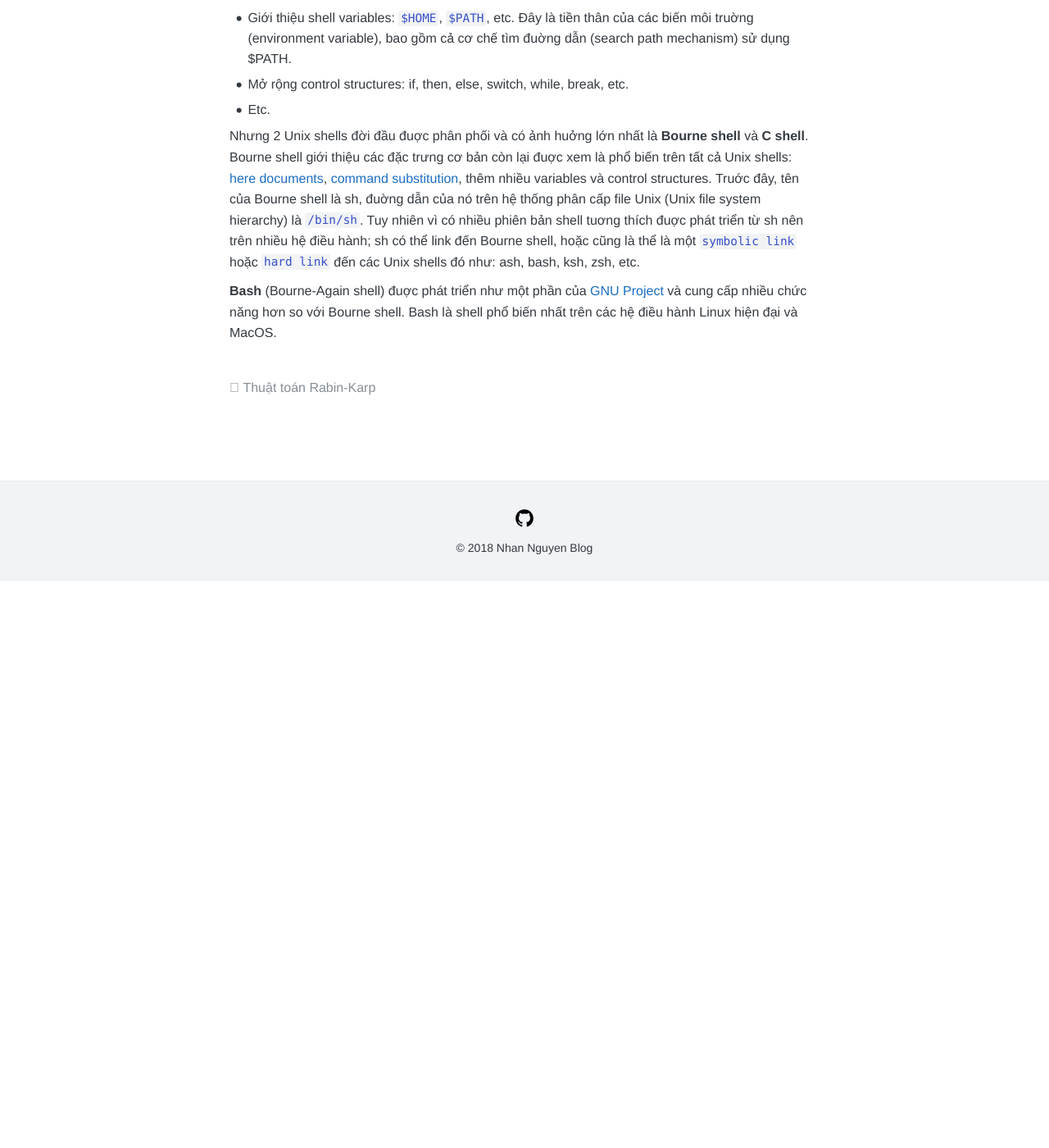
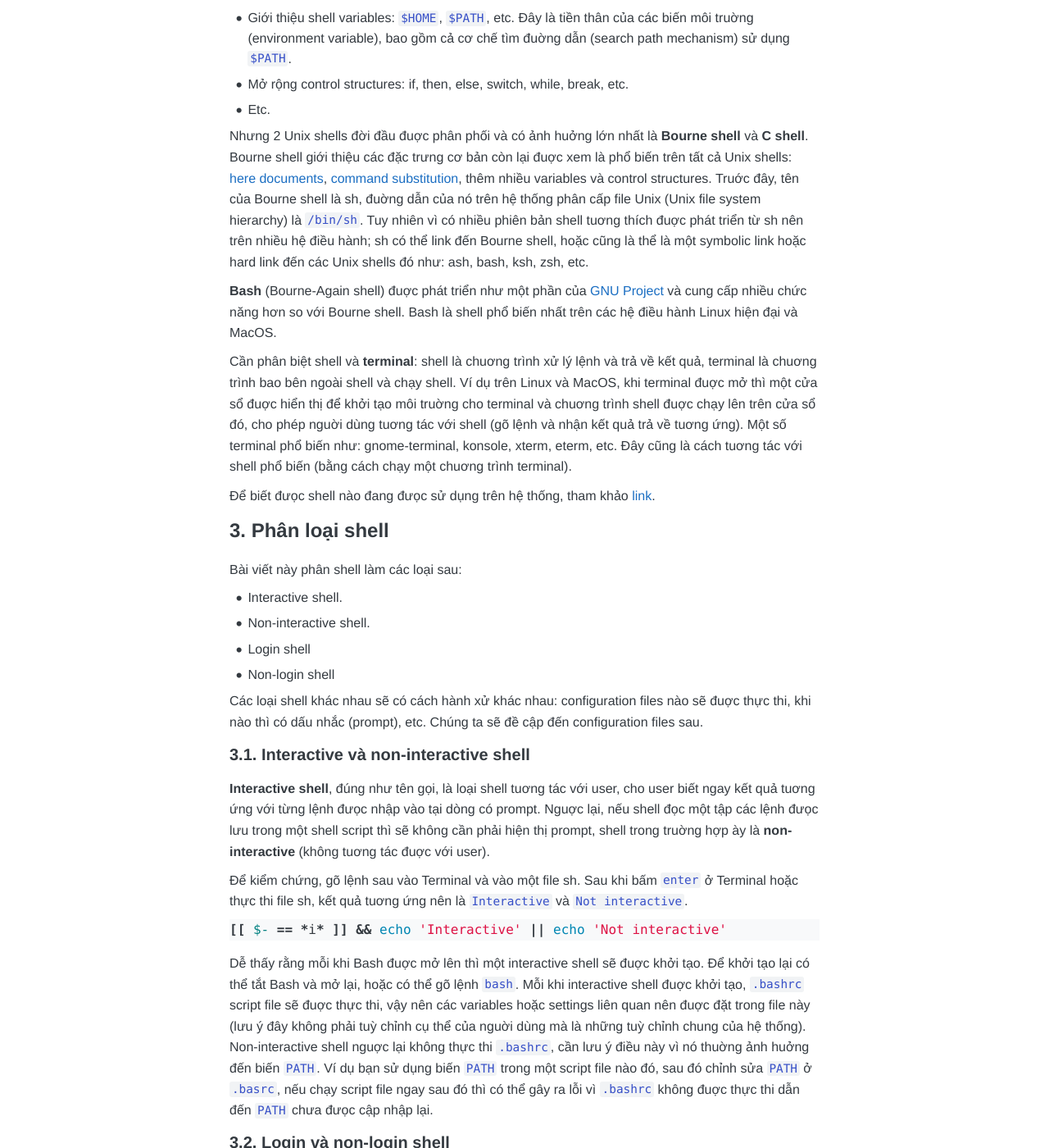
Before and after one commit to nhannguyen95/nhannguyen95.github.io, a Jekyll site: the page built from _posts/2018-05-28-hoc-linux-1.md, in a window 1280 px wide and 1400 px high, scrolled down 975 px. Shown: the whole window at 82% size. Built offline with Jekyll 4.4.1, drawn with Linux system fonts in a browser that asks for light colours; nearby versions of some CDN libraries; comment, search, counter and statistics services are not loaded; before the commit the page ends 1683 px from its top, so only the background shows below that; some of the changed text lies outside the part shown.

Commit message:
Update 2018-05-28-hoc-linux-1.md

```diff
--- a/_posts/2018-05-28-hoc-linux-1.md
+++ b/_posts/2018-05-28-hoc-linux-1.md
@@ -14,15 +14,15 @@ summary: Giới thiệu về shell và phân loại shell trên Unix-like system
 
 ## **1. Shell**
 
-**Shell** là một giao diện nguời dùng (user interface) dùng để truy cập đến các dịch vụ của hệ điều hành. Nhìn chung, shell sử dụng một giao diện dòng lệnh (**command-line interface, command-line shell, command language interpreter - CLI**) hoặc giao diện nguời dùng đồ hoạ (**graphical user interface - GUI**). Gọi là shell (vỏ) vì nó là lớp ngoài cùng bao quanh nhân của hệ điều hành.
+**Shell** là một giao diện nguời dùng (user interface) dùng để truy cập đến các dịch vụ của hệ điều hành. Nhìn chung, shell sử dụng giao diện dòng lệnh (**command-line interface, command-line shell, command language interpreter - CLI**) hoặc giao diện nguời dùng đồ hoạ (**graphical user interface - GUI**). Gọi là shell (vỏ) vì nó là lớp ngoài cùng bao quanh nhân của hệ điều hành.
 
 Ví dụ: bạn muốn tạo một folder mới trên máy tính, bất kể đang sử dụng Unix-like systems hay Windows, có thể sử dụng 2 cách:
 - GUI: dùng chuột, nhấp chuột phải chọn new folder.
 - CLI: CLI trên Windows là **Command Prompt**, trên Unix-like systems thì đa dạng hơn, và lệnh tạo folder mới đa số là `mkdir path_to_folder`.
 
-Một số ứng dụng có thể implement một CLI cho riêng nó bên cạnh GUI. Ví dụ khi cài [Sublime Text](https://www.sublimetext.com/), bạn vừa có thể mở nó bằng việc click vào icon, hoặc sử dụng CLI và gõ `sublime`.
+Một số ứng dụng có thể implement một phiên bản CLI cho riêng nó bên cạnh GUI. Ví dụ khi cài [Sublime Text](https://www.sublimetext.com/), bạn vừa có thể mở nó bằng việc click vào icon, hoặc sử dụng CLI và gõ `sublime`.
 
-Một đặc điểm của CLI đó là nó có thể lưu một chuỗi các lệnh vào file để tái sử dụng, gọi là **script files**.
+Một đặc điểm của CLI đó là nó có thể lưu một chuỗi các lệnh vào file để tái sử dụng, gọi là **shell script files**.
 
 ## **2. Unix shell**
 
@@ -31,10 +31,65 @@ Một đặc điểm của CLI đó là nó có thể lưu một chuỗi các l
 Unix shell đầu tiên là Thompson shell, giới thiệu các chức năng chung cơ bản cho các Unix shell sau này: đuờng ống (piping), các cấu trúc điều khiển (control structures) sử dụng if và goto, và ký tự đại diện (wildcard character).
 
 PWB shell hay Mashey shell là phiên bản đuợc tăng cuờng của Thompson shell, tập trung vào lập trình shell (shell programming). Một số thay đổi đáng lưu ý:
-- Giới thiệu shell variables: `$HOME`, `$PATH`, etc. Đây là tiền thân của các biến môi truờng (environment variable), bao gồm cả cơ chế tìm đuờng dẫn (search path mechanism) sử dụng $PATH.
+- Giới thiệu shell variables: `$HOME`, `$PATH`, etc. Đây là tiền thân của các biến môi truờng (environment variable), bao gồm cả cơ chế tìm đuờng dẫn (search path mechanism) sử dụng `$PATH`.
 - Mở rộng control structures: if, then, else, switch, while, break, etc.
 - Etc.
 
-Nhưng 2 Unix shells đời đầu đuợc phân phối và có ảnh huởng lớn nhất là **Bourne shell** và **C shell**.  Bourne shell giới thiệu các đặc trưng cơ bản còn lại đuợc xem là phổ biến trên tất cả Unix shells: [here documents](https://en.wikipedia.org/wiki/Here_document), [command substitution](https://en.wikipedia.org/wiki/Command_substitution), thêm nhiều variables và control structures. Truớc đây, tên của Bourne shell là sh, đuờng dẫn của nó trên hệ thống phân cấp file Unix (Unix file system hierarchy) là `/bin/sh`. Tuy nhiên vì có nhiều phiên bản shell tuơng thích đuợc phát triển từ sh nên trên nhiều hệ điều hành; sh có thể link đến Bourne shell, hoặc cũng là thể là một `symbolic link` hoặc `hard link` đến các Unix shells đó như: ash, bash, ksh, zsh, etc.
+Nhưng 2 Unix shells đời đầu đuợc phân phối và có ảnh huởng lớn nhất là **Bourne shell** và **C shell**.  Bourne shell giới thiệu các đặc trưng cơ bản còn lại đuợc xem là phổ biến trên tất cả Unix shells: [here documents](https://en.wikipedia.org/wiki/Here_document), [command substitution](https://en.wikipedia.org/wiki/Command_substitution), thêm nhiều variables và control structures. Truớc đây, tên của Bourne shell là sh, đuờng dẫn của nó trên hệ thống phân cấp file Unix (Unix file system hierarchy) là `/bin/sh`. Tuy nhiên vì có nhiều phiên bản shell tuơng thích đuợc phát triển từ sh nên trên nhiều hệ điều hành; sh có thể link đến Bourne shell, hoặc cũng là thể là một symbolic link hoặc hard link đến các Unix shells đó như: ash, bash, ksh, zsh, etc.
 
 **Bash** (Bourne-Again shell) đuợc phát triển như một phần của [GNU Project](https://en.wikipedia.org/wiki/GNU_Project) và cung cấp nhiều chức năng hơn so với Bourne shell. Bash là shell phổ biến nhất trên các hệ điều hành Linux hiện đại và MacOS.
+
+Cần phân biệt shell và **terminal**: shell là chuơng trình xử lý lệnh và trả về kết quả, terminal là chuơng trình bao bên ngoài shell và chạy shell. Ví dụ trên Linux và MacOS, khi terminal đuợc mở thì một cửa sổ đuợc hiển thị để khởi tạo môi truờng cho terminal và chuơng trình shell đuợc chạy lên trên cửa sổ đó, cho phép nguời dùng tuơng tác với shell (gõ lệnh và nhận kết quả trả về tuơng ứng). Một số terminal phổ biến như: gnome-terminal, konsole, xterm, eterm, etc. Đây cũng là cách tuơng tác với shell phổ biến (bằng cách chạy một chuơng trình terminal).
+
+Để biết đưọc shell nào đang đưọc sử dụng trên hệ thống, tham khảo [link](https://askubuntu.com/questions/590899/how-to-check-which-shell-am-i-using).
+
+## **3. Phân loại shell**
+
+Bài viết này phân shell làm các loại sau:
+- Interactive shell.
+- Non-interactive shell.
+- Login shell
+- Non-login shell
+
+Các loại shell khác nhau sẽ có cách hành xử khác nhau: configuration files nào sẽ đuợc thực thi, khi nào thì có dấu nhắc (prompt), etc. Chúng ta sẽ đề cập đến configuration files sau.
+
+### **3.1. Interactive và non-interactive shell**
+
+**Interactive shell**, đúng như tên gọi, là loại shell tuơng tác với user, cho user biết ngay kết quả tuơng ứng với từng lệnh đưọc nhập vào tại dòng có prompt. Nguợc lại, nếu shell đọc một tập các lệnh đưọc lưu trong một shell script thì sẽ không cần phải hiện thị prompt, shell trong truờng hợp ày là **non-interactive** (không tuơng tác đuợc với user).
+
+Để kiểm chứng, gõ lệnh sau vào Terminal và vào một file sh. Sau khi bấm `enter` ở Terminal hoặc thực thi file sh, kết quả tuơng ứng nên là `Interactive` và `Not interactive`.
+
+{% highlight shell %}
+[[ $- == *i* ]] && echo 'Interactive' || echo 'Not interactive'
+{% endhighlight %}
+
+Dễ thấy rằng mỗi khi Bash đuợc mở lên thì một interactive shell sẽ đuợc khởi tạo. Để khởi tạo lại có thể tắt Bash và mở lại, hoặc có thể gõ lệnh `bash`. Mỗi khi interactive shell đuợc khởi tạo, `.bashrc` script file sẽ đuợc thực thi, vậy nên các variables hoặc settings liên quan nên đuợc đặt trong file này (lưu ý đây không phải tuỳ chỉnh cụ thể của nguời dùng mà là những tuỳ chỉnh chung của hệ thống). Non-interactive shell nguợc lại không thực thi `.bashrc`, cần lưu ý điều này vì nó thuờng ảnh huởng đến biến `PATH`. Ví dụ bạn sử dụng biến `PATH` trong một script file nào đó, sau đó chỉnh sửa `PATH` ở `.basrc`, nếu chạy script file ngay sau đó thì có thể gây ra lỗi vì `.bashrc` không đuợc thực thi dẫn đến `PATH` chưa đưọc cập nhập lại.
+
+### **3.2. Login và non-login shell**
+
+Nếu khi bạn chạy một chuơng trình shell (hoặc terminal), bạn cần phải nhập username và password truớc khi sử dụng thì đó là **login shell**, nguợc lại là **non-login shell** (ví dụ khi mở terminal).
+
+Một số ví dụ về login shell:
+* Khi bạn gõ username và password để truy cập vào desktop thì về cơ bản bạn đã khởi động một login shell (login shell này khởi động desktop và các thứ tuơng tự).
+* Sau khi truy cập đuợc vào desktop, một truờng hợp nữa để bạn khởi động một login shell khác là khi desktop có vấn đề và bạn cần chuyển sang một terminal ảo (virual terminal) bằng tổ hợp `Ctrl` + `Alt` + `F1`.
+
+Những script files đuợc thực thi khi khởi tạo một login shell là:
+* `/etc/profile`
+* `~/.bash_profile`
+* `~/.bash_login`
+
+Và những tuỳ chỉnh cụ thể của nguời dùng nên đuợc đặt trong các scripts này.
+
+Để kiểm tra login shell, có thể sử dụng lệnh sau:
+
+{% highlight shell %}
+shopt -q login_shell && echo 'Login shell' || echo 'Not login shell'
+{% endhighlight %}
+
+## References
+[1. Shell (computing), Wikipedia](https://en.wikipedia.org/wiki/Shell_(computing))
+[2. Unix shell, Wikipedia](https://en.wikipedia.org/wiki/Unix_shell)
+[3. Different shell types: interactive, non-interactive, login](https://www.vanimpe.eu/2014/01/18/different-shell-types-interactive-non-interactive-login/)
+[4. Unix Power Tools, 3rd edition, O'reilly](https://docstore.mik.ua/orelly/unix3/upt/index.htm)
+[5. Starting a "login shell" or "interactive shell" using switch user (su) command in CentOS/RHEL 7](https://codingbee.net/tutorials/rhcsa/rhcsa-starting-a-login-shell-or-interactive-shell-using-the-switch-user-su-command)
+[6. What are login and non-login shells?](https://askubuntu.com/questions/155865/what-are-login-and-non-login-shells)
```
